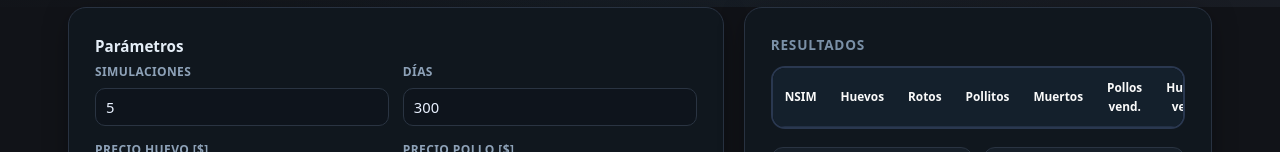
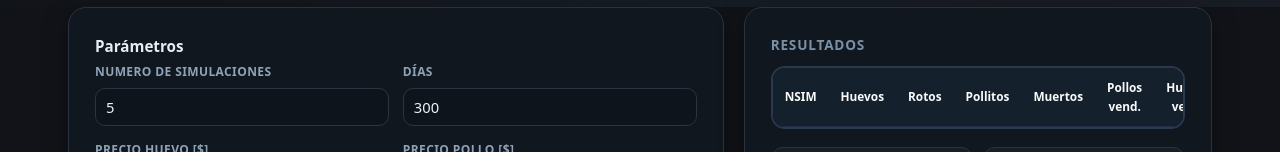
Before and after one commit to JoshNisth/Simulacion_Eventos, a plain HTML site: page docs/simulaciones/gallina.html in a window 1280 px wide. Shown: the part 226-378 px from the top of the page. Drawn offline with Linux system fonts and the light colour scheme.

Commit message:
arreglos

```diff
--- a/docs/simulaciones/gallina.html
+++ b/docs/simulaciones/gallina.html
@@ -36,7 +36,7 @@
 							<legend class="legend">Parámetros</legend>
 							<div class="form-grid">
 								<div class="form-field">
-									<label class="label" for="nsim">Simulaciones</label>
+									<label class="label" for="nsim">Numero de Simulaciones</label>
 									<input id="nsim" type="number" class="input" value="5" min="1" />
 								</div>
 								<div class="form-field">
```
